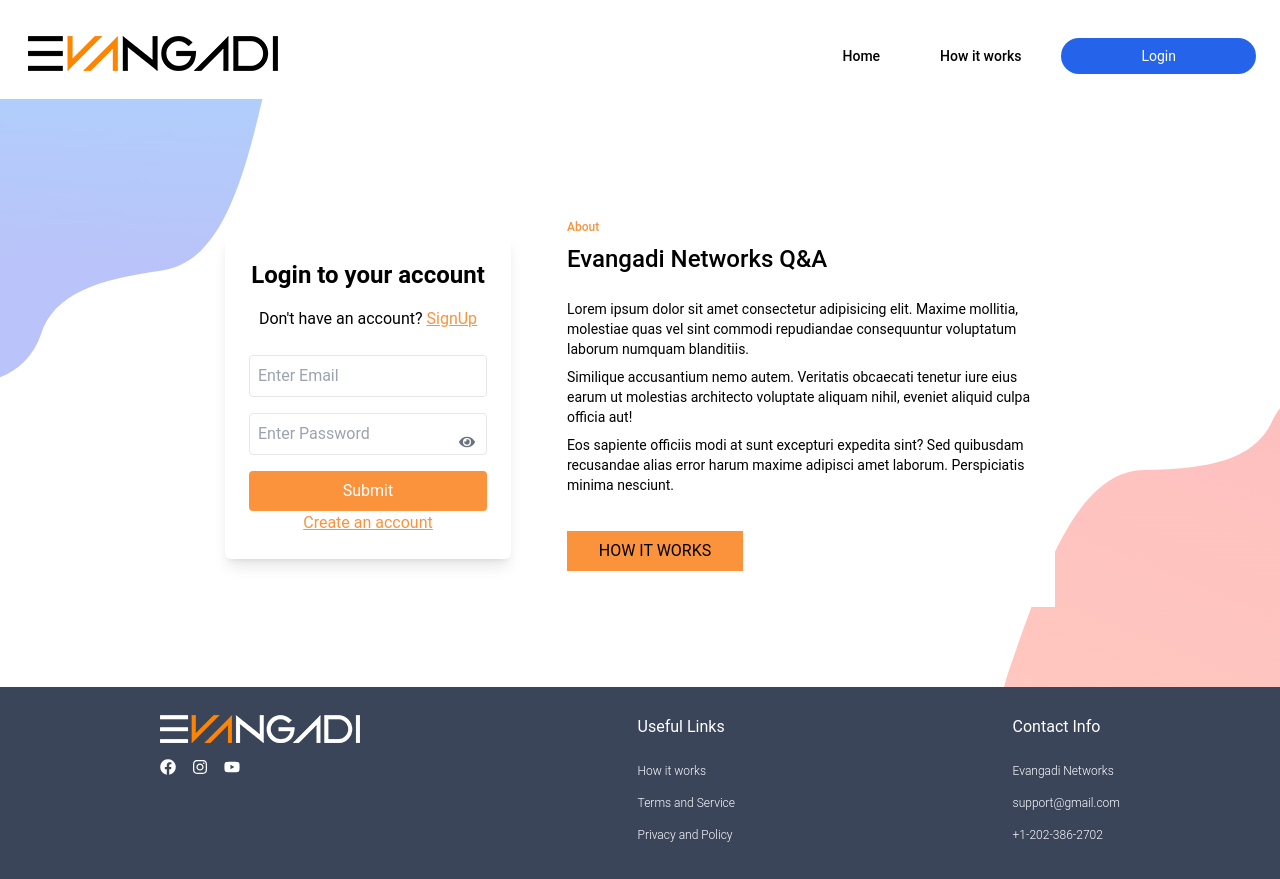
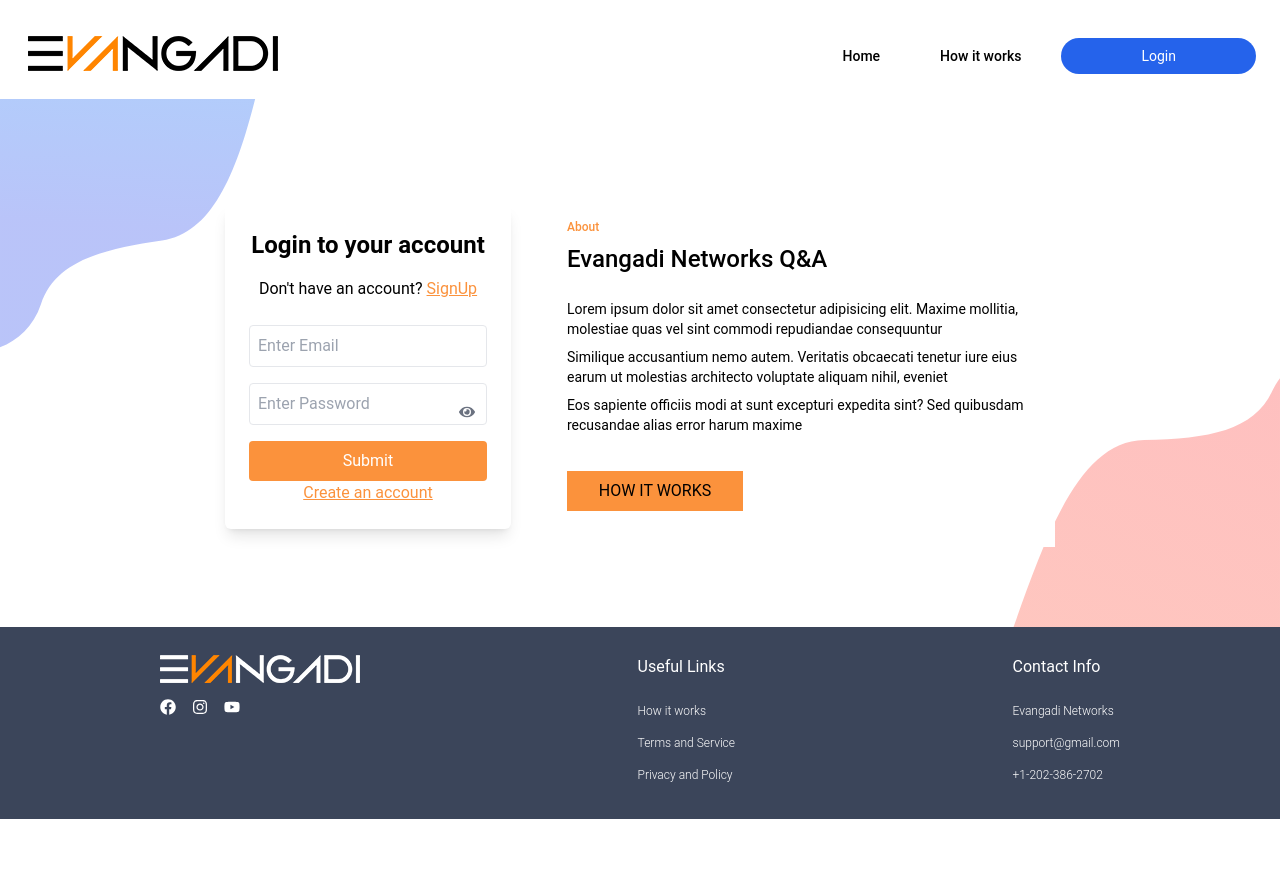
Before and after one commit to LidoHon/Evangadi_Forum, a React (Vite) app in the folder frontend/: page /login in a window 1280 px wide. After the commit the page ends 819 px from the top, so only its background shows below. Built offline with nearby package versions, Linux system fonts and the light colour scheme.

Commit message:
cleared some stuff

```diff
--- a/frontend/src/components/NavLinks.jsx
+++ b/frontend/src/components/NavLinks.jsx
@@ -11,8 +11,7 @@ const NavLinks = () => {
 	const dispatch = useDispatch();
 	const navigate = useNavigate();
 
-	const [isDropdownOpen, setIsDropdownOpen] = useState(false); // State to manage dropdown visibility
-
+	const [isDropdownOpen, setIsDropdownOpen] = useState(false);
 	const logoutHandler = async () => {
 		try {
 			await logoutApiCall().unwrap();
@@ -24,7 +23,7 @@ const NavLinks = () => {
 	};
 
 	const toggleDropdown = () => {
-		setIsDropdownOpen(!isDropdownOpen); // Toggle dropdown visibility
+		setIsDropdownOpen(!isDropdownOpen);
 	};
 
 	return (
@@ -45,7 +44,7 @@ const NavLinks = () => {
 					>
 						{userInfo.username}
 					</button>
-					{isDropdownOpen && ( // Render dropdown only if isDropdownOpen is true
+					{isDropdownOpen && (
 						<div className="absolute right-0 mt-2 w-48 bg-white text-gray-800 rounded-md shadow-lg z-20">
 							<Link
 								to="/profile"
--- a/frontend/src/components/paragraph.jsx
+++ b/frontend/src/components/paragraph.jsx
@@ -12,17 +12,14 @@ const Paragraph = () => {
 					<p className="my-2">
 						Lorem ipsum dolor sit amet consectetur adipisicing elit. Maxime
 						mollitia, molestiae quas vel sint commodi repudiandae consequuntur
-						voluptatum laborum numquam blanditiis.
 					</p>
 					<p>
 						Similique accusantium nemo autem. Veritatis obcaecati tenetur iure
 						eius earum ut molestias architecto voluptate aliquam nihil, eveniet
-						aliquid culpa officia aut!
 					</p>
 					<p className="my-2">
 						Eos sapiente officiis modi at sunt excepturi expedita sint? Sed
-						quibusdam recusandae alias error harum maxime adipisci amet laborum.
-						Perspiciatis minima nesciunt.
+						quibusdam recusandae alias error harum maxime
 					</p>
 				</div>
 				<div className="text-center my-3 py-3">
```
